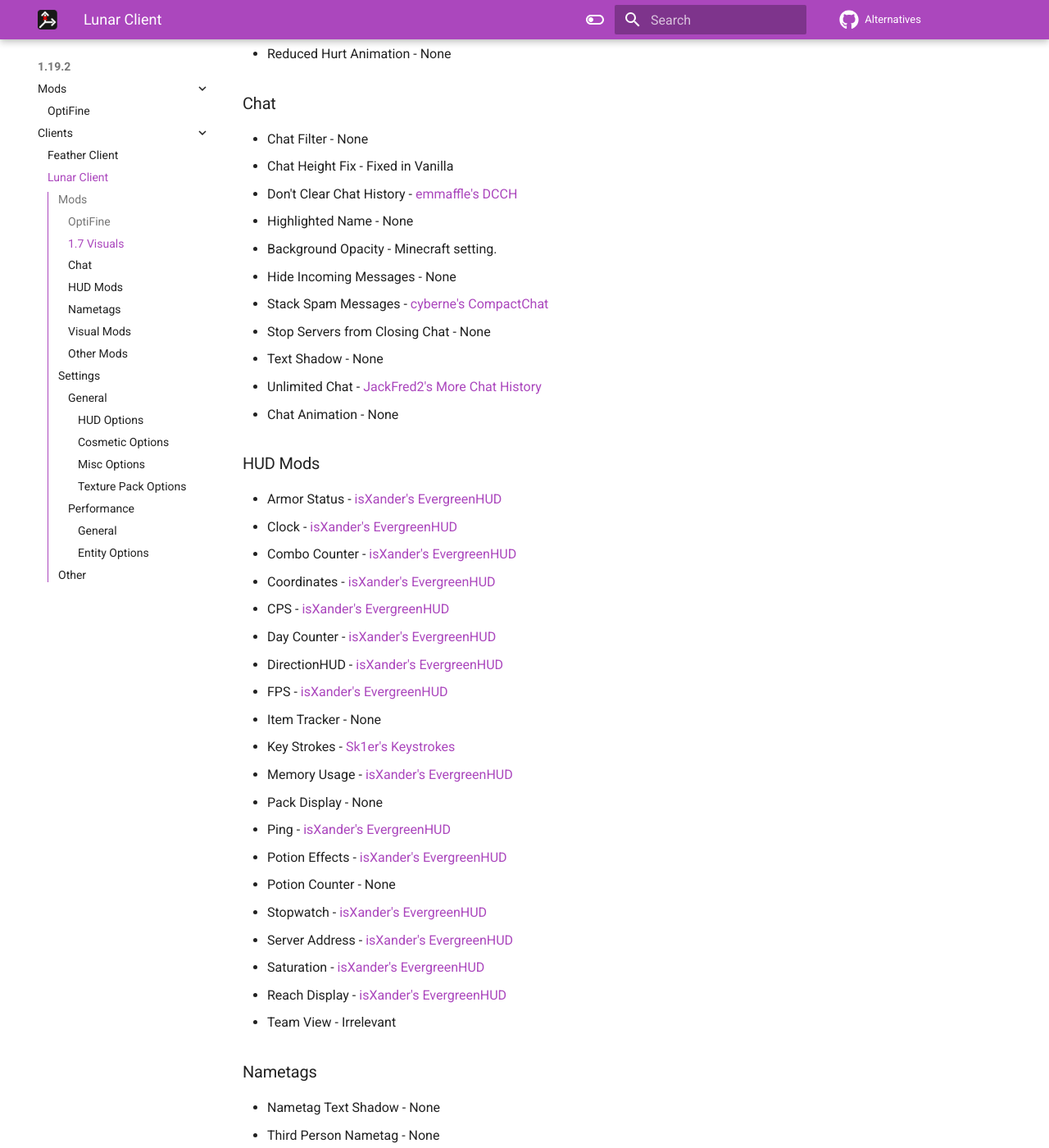
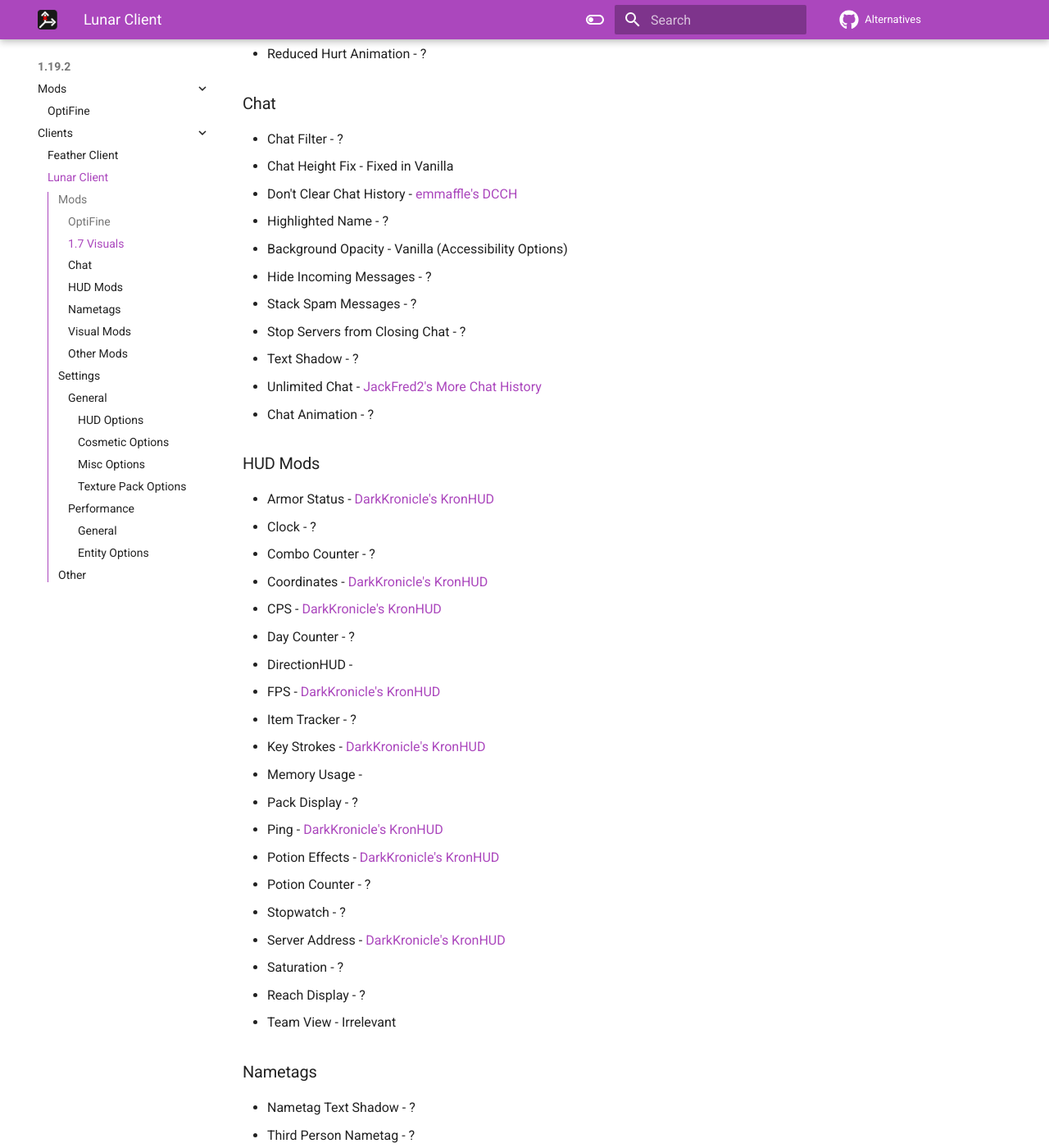
Before and after one commit to MicrocontrollersDev/Alternatives, an MkDocs documentation site: the page built from docs/latest/lunar_client.md, in a window 1280 px wide and 1400 px high, scrolled down 508 px. Shown: the whole window at 82% size. Built offline with MkDocs 1.6.1 and Material for MkDocs 9.7.7, drawn with Linux system fonts in a browser that asks for light colours; comment, search, counter and statistics services are not loaded; some of the changed text lies outside the part shown.

Commit message:
slight updating

```diff
--- a/docs/latest/lunar_client.md
+++ b/docs/latest/lunar_client.md
@@ -11,86 +11,86 @@
 ### 1.7 Visuals
 
 * Animations - Irrelevant
-* Hit Armor Color - None
-* Reduced Hurt Animation - None
+* Hit Armor Color - ?
+* Reduced Hurt Animation - ?
 
 ### Chat
 
-* Chat Filter - None
+* Chat Filter - ?
 * Chat Height Fix - Fixed in Vanilla
 * Don't Clear Chat History - [emmaffle's DCCH](https://modrinth.com/mod/dcch)
-* Highlighted Name - None
-* Background Opacity - Minecraft setting.
-* Hide Incoming Messages - None
-* Stack Spam Messages - [cyberne's CompactChat](https://modrinth.com/mod/compactchat)
-* Stop Servers from Closing Chat - None
-* Text Shadow - None
+* Highlighted Name - ?
+* Background Opacity - Vanilla (Accessibility Options)
+* Hide Incoming Messages - ?
+* Stack Spam Messages - ?
+* Stop Servers from Closing Chat - ?
+* Text Shadow - ?
 * Unlimited Chat - [JackFred2's More Chat History](https://modrinth.com/mod/morechathistory)
-* Chat Animation - None
+* Chat Animation - ?
 
 ### HUD Mods
 
-* Armor Status - [isXander's EvergreenHUD](https://modrinth.com/mod/evergreenhud)
-* Clock - [isXander's EvergreenHUD](https://modrinth.com/mod/evergreenhud)
-* Combo Counter - [isXander's EvergreenHUD](https://modrinth.com/mod/evergreenhud)
-* Coordinates - [isXander's EvergreenHUD](https://modrinth.com/mod/evergreenhud)
-* CPS - [isXander's EvergreenHUD](https://modrinth.com/mod/evergreenhud)
-* Day Counter - [isXander's EvergreenHUD](https://modrinth.com/mod/evergreenhud)
-* DirectionHUD - [isXander's EvergreenHUD](https://modrinth.com/mod/evergreenhud)
-* FPS - [isXander's EvergreenHUD](https://modrinth.com/mod/evergreenhud)
-* Item Tracker - None
-* Key Strokes - [Sk1er's Keystrokes](https://sk1er.club/mods/keystrokesmod)
-* Memory Usage - [isXander's EvergreenHUD](https://modrinth.com/mod/evergreenhud)
-* Pack Display - None
-* Ping - [isXander's EvergreenHUD](https://modrinth.com/mod/evergreenhud)
-* Potion Effects - [isXander's EvergreenHUD](https://modrinth.com/mod/evergreenhud)
-* Potion Counter - None
-* Stopwatch - [isXander's EvergreenHUD](https://modrinth.com/mod/evergreenhud)
-* Server Address -  [isXander's EvergreenHUD](https://modrinth.com/mod/evergreenhud)
-* Saturation - [isXander's EvergreenHUD](https://modrinth.com/mod/evergreenhud)
-* Reach Display - [isXander's EvergreenHUD](https://modrinth.com/mod/evergreenhud)
+* Armor Status - [DarkKronicle's KronHUD](https://modrinth.com/mod/kronhud)
+* Clock - ?
+* Combo Counter - ?
+* Coordinates - [DarkKronicle's KronHUD](https://modrinth.com/mod/kronhud)
+* CPS - [DarkKronicle's KronHUD](https://modrinth.com/mod/kronhud)
+* Day Counter - ?
+* DirectionHUD -
+* FPS - [DarkKronicle's KronHUD](https://modrinth.com/mod/kronhud)
+* Item Tracker - ?
+* Key Strokes - [DarkKronicle's KronHUD](https://modrinth.com/mod/kronhud)
+* Memory Usage -
+* Pack Display - ?
+* Ping - [DarkKronicle's KronHUD](https://modrinth.com/mod/kronhud)
+* Potion Effects - [DarkKronicle's KronHUD](https://modrinth.com/mod/kronhud)
+* Potion Counter - ?
+* Stopwatch - ?
+* Server Address -  [DarkKronicle's KronHUD](https://modrinth.com/mod/kronhud)
+* Saturation - ?
+* Reach Display - ?
 * Team View - Irrelevant
 
 ### Nametags
 
-* Nametag Text Shadow -  None
-* Third Person Nametag - None
+* Nametag Text Shadow -  ?
+* Third Person Nametag - ?
 * Show Nametag Icon - Irrelevant
 * Nametag Opacity - Minecraft setting.
 
 ### Visual Mods
 
-* 2D Items - None
-* UHC Overlay - None (Resourcepacks work instead)
+* 2D Items - ?
+* UHC Overlay - ? (Resourcepacks work instead)
 * FOV Mod - Partially a Minecraft Setting.
 * Menu Blur - [tterrag's Blur](https://www.curseforge.com/minecraft/mc-mods/blur)
 * Custom Crosshair - [Sparkless's Custom Crosshair](https://www.curseforge.com/minecraft/mc-mods/custom-crosshair-mod)
 * Waypoints - [xaero96's Xaero's Minimap](https://www.curseforge.com/minecraft/mc-mods/xaeros-minimap) (BANNABLE ON HYPIXEL!)
-* Scoreboard - None
-* Motion Blur - None
-* Shiny Pots - None
+* Scoreboard - ?
+* Motion Blur - ?
+* Shiny Pots - ?
 * Scrollable Tooltips - Partially [Kyrptonaught's ToolTipFix](https://www.curseforge.com/minecraft/mc-mods/tooltipfix)
-* Particle Multiplier - None
-* Cooldowns - None
+* Particle Multiplier - ?
+* Cooldowns - ?
 * Time Changer - [Motschen's Timechanger](https://www.curseforge.com/minecraft/mc-mods/time-changer) (Only works on Multiplayer)
 * Block Outline - [LordDeatHunter's Color Me Outlines](https://www.curseforge.com/minecraft/mc-mods/color-me-outlines)
 * Item Physics - [Draylar1's Better Dropped Items](https://www.curseforge.com/minecraft/mc-mods/better-dropped-items)
 * TNT Timer Mod - [shateq's TNTTime](https://modrinth.com/mod/tnttime)
-* Hitbox - [splzh's Clear Hitboxes](https://modrinth.com/mod/clearhitboxes)
+* Hitbox - [PingIsFun's Hitbox+](https://modrinth.com/mod/hitboxplus)
 * 3D Skin Layers - [tr7zw's 3D Skin Layers](https://www.curseforge.com/minecraft/mc-mods/skin-layers-3d)
 
 ### Other Mods
 
 * Toggle Sneak/Sprint - Vanilla (Accessible in Controls and Accessibility Settings menus)
-* Nick Hider - None
-* WorldEdit CUI - None
+* Nick Hider - ?
+* WorldEdit CUI - ?
 * Replay Mod - [CrushedPixel & johni0702's Replay Mod](https://modrinth.com/mod/replaymod)
 * Screenshot Uploader - [isXander's Shotify](https://modrinth.com/mod/shotify)
 * Auto Text Hot Key **(BANNABLE ON HYPIXEL)** - [GGCrosby's Simple Macros](https://www.curseforge.com/minecraft/mc-mods/fabric-simple-macros)
-* Mumble Link - None
-* Boss Bar - None
+* Mumble Link - ?
+* Boss Bar - ?
 * Freelook **(BANNABLE ON HYPIXEL)** - [r0yzer's Perspektive](https://modrinth.com/mod/perspektive)
-* Quickplay - None
+* Quickplay - ?
 
 ## Settings
 
@@ -98,9 +98,9 @@
 
 #### HUD Options
 
-* Shift Effects in Inventory - Fixed in Vanilla.
-* Show Achievements - None
-* Show Crosshair in Third Person - None
+* Shift Effects in Inventory - Vanilla
+* Show Achievements - ?
+* Show Crosshair in Third Person - ?
 
 #### Cosmetic Options
 
@@ -109,37 +109,37 @@
 
 #### Misc Options
 
-* Smart Disconnect - None
+* Smart Disconnect - ?
 * Borderless Fullscreen - [comp500's Borderless Mining](https://www.curseforge.com/minecraft/mc-mods/borderless-mining)
-* Disable Weather - None
-* Modern Keybind Handling - Fixed in Vanilla.
+* Disable Weather - ?
+* Modern Keybind Handling - Vanilla
 * Minimal View Bobbing - [InboundBark's No View Bobbing Screen Shake](https://modrinth.com/mod/viewbobbingmod)
 * Unfocused FPS Limiter - [juliand665's Dynamic FPS](https://modrinth.com/mod/dynamic-fps)
 
 #### Texture Pack Options
 
-* Transparent Background - None
+* Transparent Background - ?
 * Red String - Texture Pack
 
 ### Performance
 
 #### General
 
-* Hide Enderportals - None
+* Hide Enderportals - ?
 * Full Bright - [Sjouwer's Gamma Utils](https://modrinth.com/mod/gamma-utils)
-* Show Enchantment Glint - None
+* Show Enchantment Glint - ?
 * Lazy Chunk Loading - [CaffeineMC's Sodium](https://modrinth.com/mod/sodium)
 * Disable block breaking particles - [FlashyReese's Sodium Extra](https://modrinth.com/mod/sodium-extra)
 
 #### Entity Options
 
 * Shadow - Vanilla (Accessible in [Sodium's](https://modrinth.com/mod/sodium) modified Video Settings menu)
-* Entities - None
-* Tile Entities - None
-* Show Ground Arrows - None
+* Entities - ?
+* Tile Entities - ?
+* Show Ground Arrows - ?
 * Show Stuck Arrows - [PanJohnny's No Arrows In You!](https://modrinth.com/mod/naiy)
-* Hide grass/foliage - None
-* Hide placed skulls - None
+* Hide grass/foliage - ?
+* Hide placed skulls - ?
 
 ## Other
 
@@ -147,7 +147,7 @@
 * Custom Main Menu - [Keksuccino's FancyMenu](https://www.curseforge.com/minecraft/mc-mods/fancymenu-fabric)
 * Discord Rich Presence - [CDAGaming_'s CraftPresence](https://www.curseforge.com/minecraft/mc-mods/craftpresence)
 * In Game Account Switcher - [The_Fireplace's In Game Account Switcher](https://modrinth.com/mod/in-game-account-switcher)
-* In Game Server Switcher - None
+* In Game Server Switcher - ?
 
 # Contributors
 
```
Also changed, not shown: other parts of docs/latest/lunar_client.md (+1 -1 lines), docs/1.8.9/lunar_client.md (+1 -1 lines), docs/latest/feather_client.md (+25 -23 lines).
